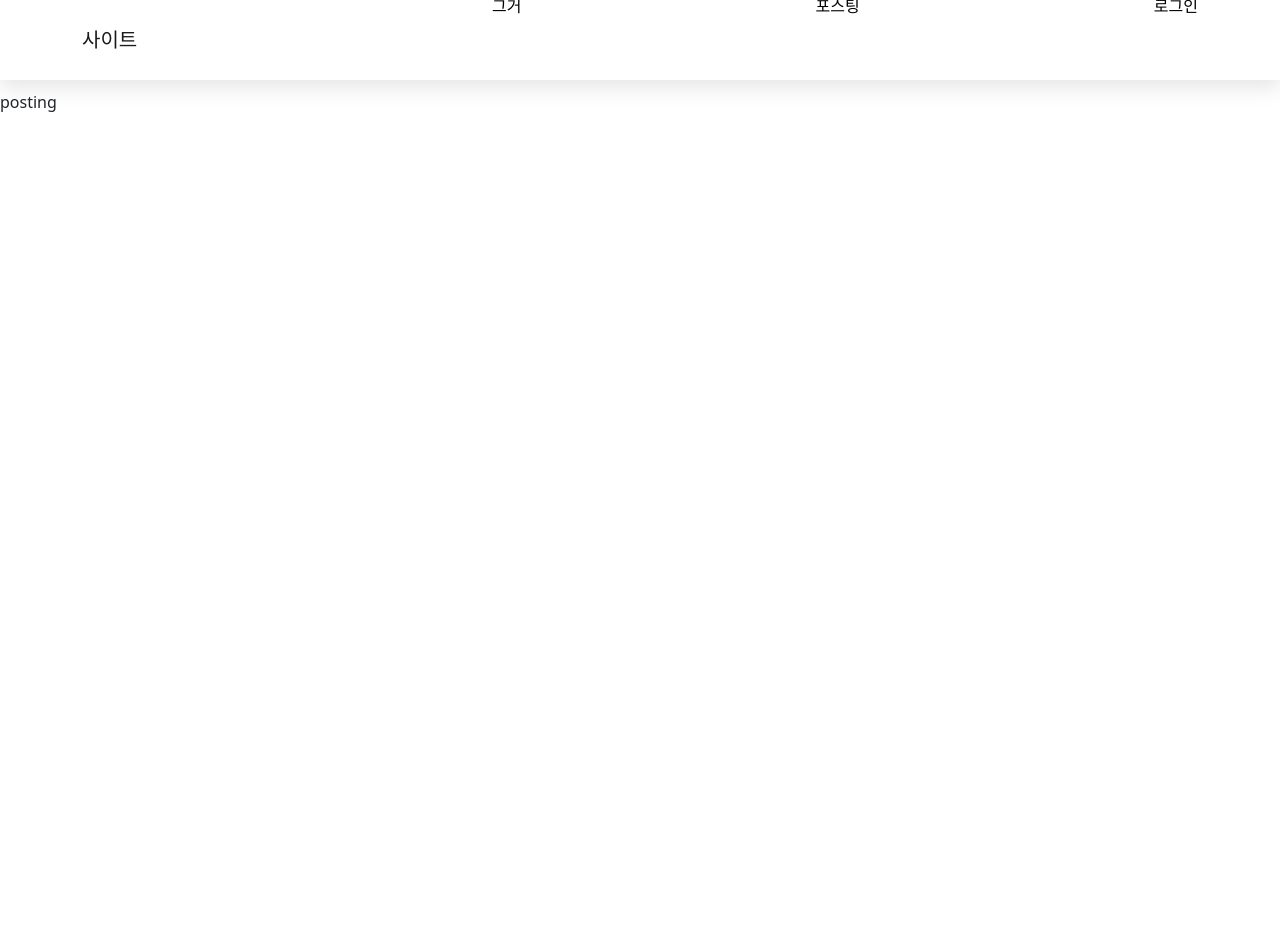
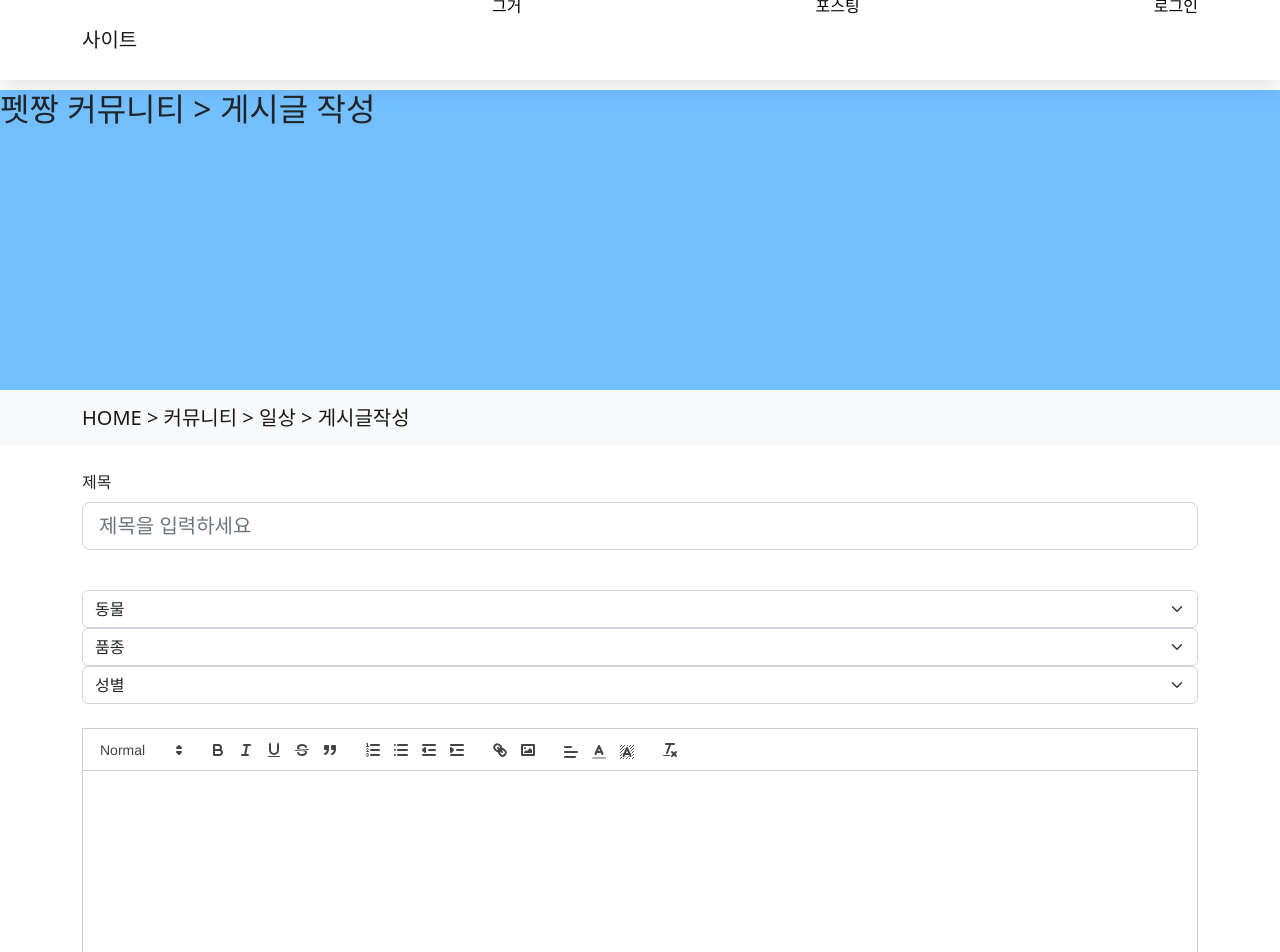
Before and after one commit to CONNEXT36524/PETZZANG-FE, a React (Create React App) app: page /posting in a window 1280 px wide. Shown: the top 952 px of the page. Before the commit the page ends 800 px from the top, so only its background shows below. Built offline with nearby package versions, Linux system fonts and the light colour scheme; a web font is replaced by a local one.

Commit message:
feat: Add Posting page

```diff
--- a/src/pages/Community/Posting/Posting.css
+++ b/src/pages/Community/Posting/Posting.css
@@ -0,0 +1,6 @@
+.banner {
+	width: 100%;
+	height: 300px;
+	background-color: #73bfff;
+	margin-top: 0px;
+}
--- a/src/pages/Community/Posting/Posting.jsx
+++ b/src/pages/Community/Posting/Posting.jsx
@@ -1,4 +1,105 @@
-const Posting = () => {
-	return <div>posting</div>;
-};
+import { useState, useEffect } from "react";
+import React from "react";
+import "./Posting.css";
+import Button from "react-bootstrap/Button";
+import Container from "react-bootstrap/Container";
+import Navbar from "react-bootstrap/Navbar";
+import Form from "react-bootstrap/Form";
+import Editor from "../../../components/editor/EditorComponent";
+function simulateNetworkRequest() {
+	return new Promise((resolve) => setTimeout(resolve, 2000));
+}
+
+function Posting(props) {
+	const [desc, setDesc] = useState("");
+	function onEditorChange(value) {
+		setDesc(value);
+	}
+
+	//Button Loading State
+	const [isLoading, setLoading] = useState(false);
+
+	useEffect(() => {
+		if (isLoading) {
+			simulateNetworkRequest().then(() => {
+				setLoading(false);
+			});
+		}
+	}, [isLoading]);
+
+	const handleClick = () => setLoading(true);
+
+	return (
+		<div className="posting">
+			<div className="banner">
+				<h2> 펫짱 커뮤니티 {">"} 게시글 작성</h2>
+			</div>
+			<Navbar bg="light">
+				<Container>
+					<Navbar.Brand className="middleNavigationBar">
+						HOME {">"} 커뮤니티 {">"} 일상 {">"} 게시글작성
+					</Navbar.Brand>
+				</Container>
+			</Navbar>
+			<Container>
+				<br />
+				<div className="containerHeader">
+					<Form.Group
+						className="mb-3"
+						controlId="exampleForm.ControlInput1"
+					>
+						<Form.Label>제목</Form.Label>
+						<Form.Control
+							size="lg"
+							type="email"
+							placeholder="제목을 입력하세요"
+						/>
+					</Form.Group>
+					<br />
+					<div className="SelectType">
+						<Form.Select aria-label="Default select example">
+							<option>동물</option>
+							<option value="1">강아지</option>
+							<option value="2">고양이</option>
+							<option value="3">관상어</option>
+							<option value="4">햄스터</option>
+							<option value="5">토끼</option>
+							<option value="6">새</option>
+							<option value="7">거북이</option>
+							<option value="8">기타</option>
+						</Form.Select>
+
+						<Form.Select aria-label="Default select example">
+							<option>품종</option>
+							<option value="1">One</option>
+							<option value="2">Two</option>
+							<option value="3">Three</option>
+						</Form.Select>
+
+						<Form.Select aria-label="Default select example">
+							<option>성별</option>
+							<option value="1">암컷</option>
+							<option value="2">수컷</option>
+						</Form.Select>
+					</div>
+				</div>
+				<br />
+				<div>
+					<Editor value={desc} onChange={onEditorChange} />
+				</div>
+
+				<div className="containerFooter">
+					<Button
+						variant="primary"
+						disabled={isLoading}
+						onClick={!isLoading ? handleClick : null}
+					>
+						{isLoading ? "로딩중…" : "작성하기"}
+					</Button>
+				</div>
+			</Container>
+		</div>
+	);
+}
+
 export default Posting;
```
